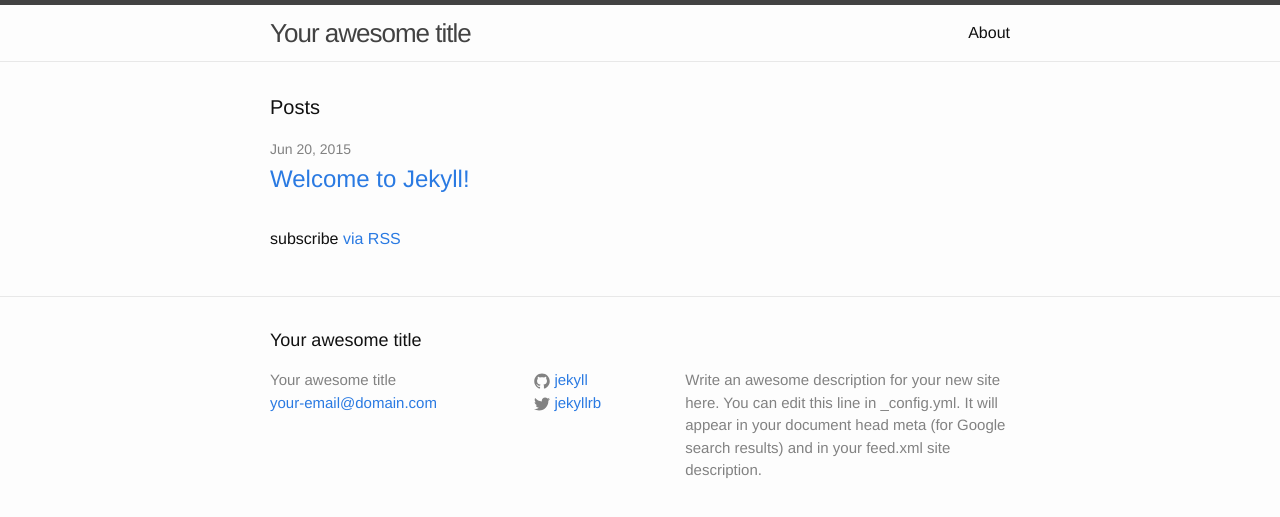
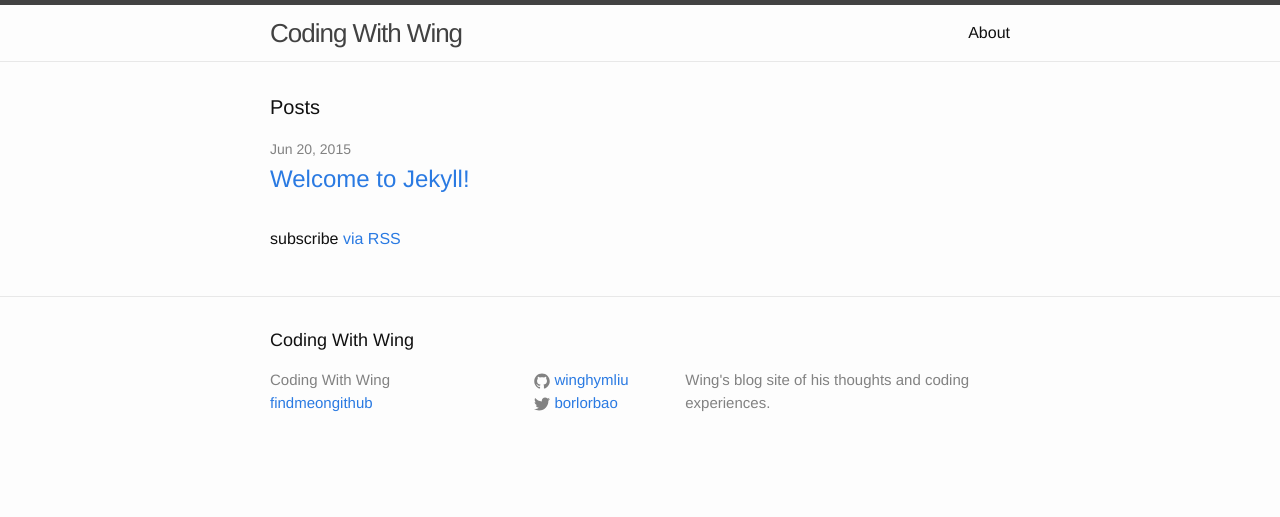
Before and after one commit to winghymliu/winghymliu.github.io, a Jekyll site: the page built from index.html, in a window 1280 px wide. Shown: the top 517 px of the page. Built offline with Jekyll 4.4.1, drawn with Linux system fonts in a browser that asks for light colours.

Commit message:
updated description

```diff
--- a/_config.yml
+++ b/_config.yml
@@ -1,14 +1,12 @@
 # Site settings
-title: Your awesome title
-email: your-email@domain.com
+title: Coding With Wing
+email: findmeongithub
 description: > # this means to ignore newlines until "baseurl:"
-  Write an awesome description for your new site here. You can edit this
-  line in _config.yml. It will appear in your document head meta (for
-  Google search results) and in your feed.xml site description.
+  Wing's blog site of his thoughts and coding experiences.
 baseurl: "" # the subpath of your site, e.g. /blog/
-url: "http://yourdomain.com" # the base hostname & protocol for your site
-twitter_username: jekyllrb
-github_username:  jekyll
+url: "http://winghymliu.github.io" # the base hostname & protocol for your site
+twitter_username: borlorbao
+github_username:  winghymliu
 
 # Build settings
 markdown: kramdown
```
